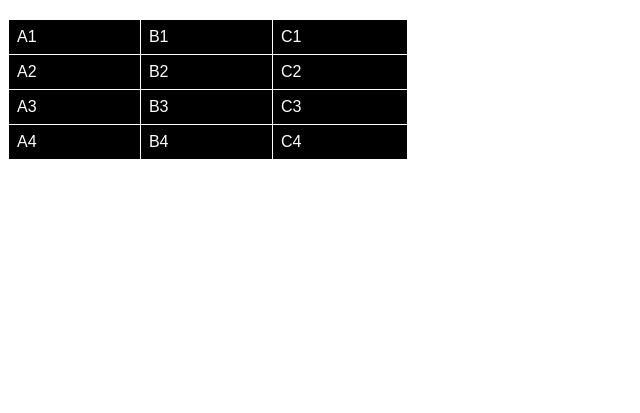
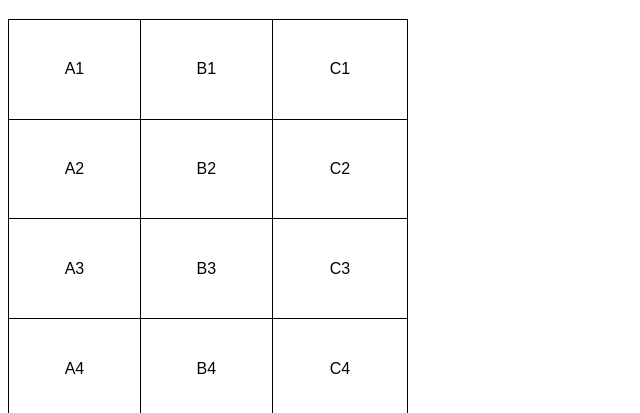
Before and after one commit to pedroviniciuspassos/html-css, a plain HTML site: page Exercicios/ex023/tabela001.html in a window 1280 px wide. Shown: the part 61-474 px from the top of the page, without its empty margins (0-640 px from the left). Drawn offline with Linux system fonts and the light colour scheme.

Commit message:
criei tabela001

```diff
--- a/Exercicios/ex023/tabela001.html
+++ b/Exercicios/ex023/tabela001.html
@@ -12,18 +12,19 @@
 
         table {
             width: 400px;
+            height: 400px;
             border-collapse: collapse;
         }
 
         tr {
-            background: black;
-            color: white;
+            color: rgb(0, 0, 0);
         }
 
         td {
             border: 1px solid black;
             padding: 8px;
-            border-color: white;
+            text-align: center;
+            vertical-align: middle;
         }
     </style>
 </head>
```
